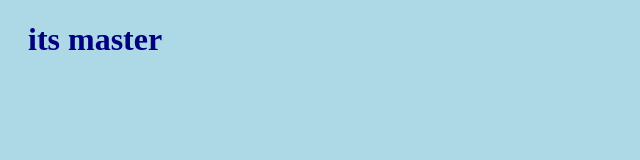
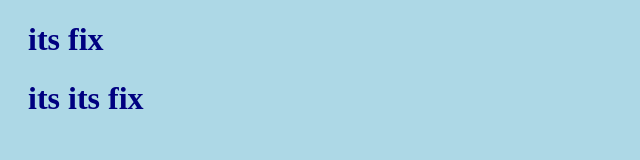
Before and after one commit to sayka8/git-testing, a plain HTML site: page index.html in a window 1280 px wide. Shown: the whole page, without its empty margins (0-640 px from the left). Drawn offline with Linux system fonts and the light colour scheme.

Commit message:
testing number 2

```diff
--- a/index.html
+++ b/index.html
@@ -6,6 +6,7 @@
         <link rel="stylesheet" href="joka.css">
     </head>
     <body>
-        <h1>its master</h1>
+        <h1>its fix</h1>
+        <h1>its its fix</h1>
     </body>
 </html>
```
